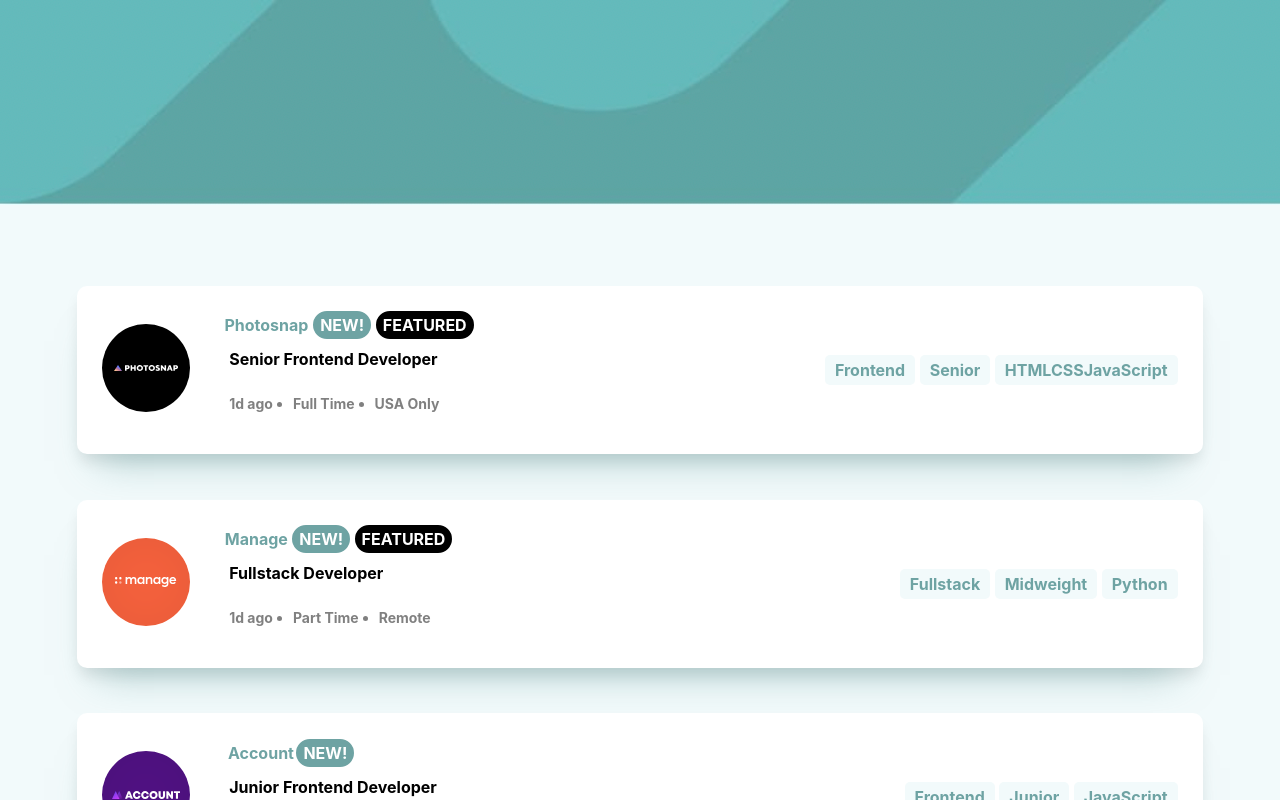
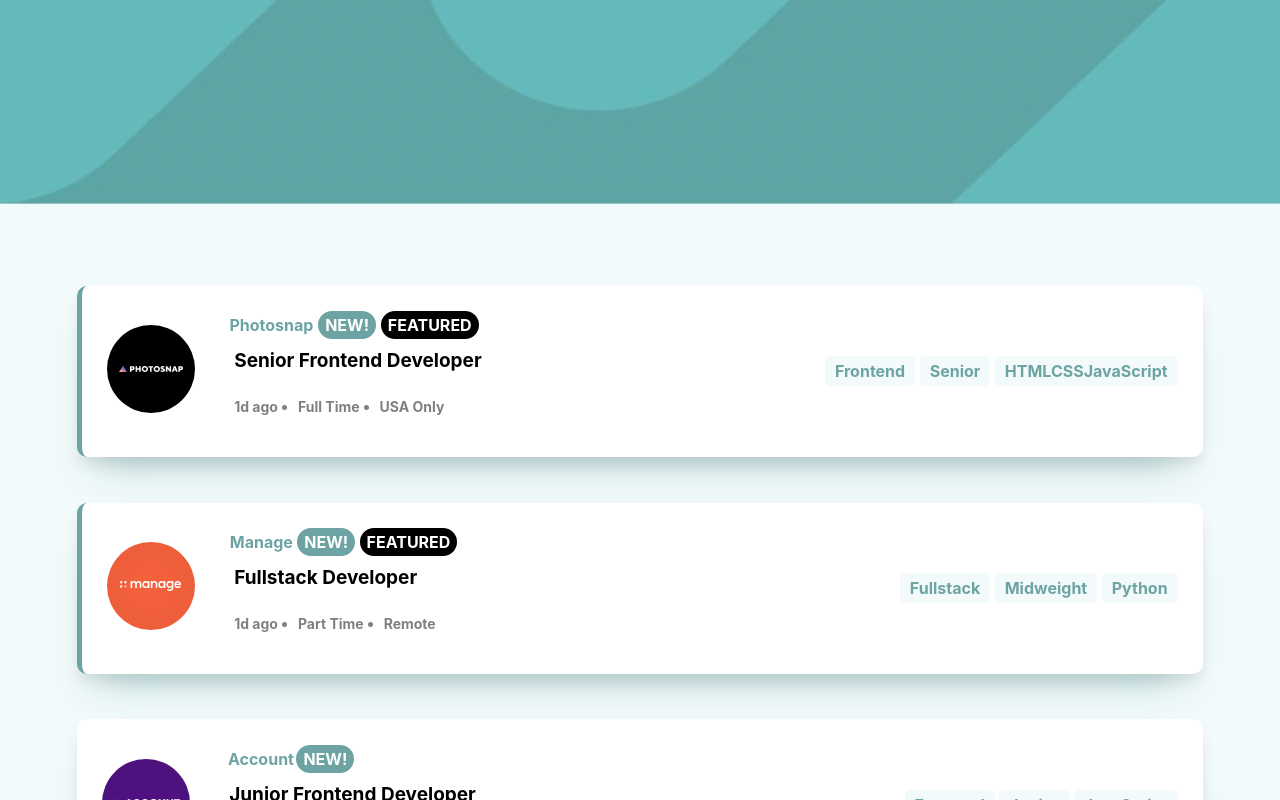
Before and after one commit to LorenaCapraru/job-listings-react, a React (Create React App) app in the folder job-listings-react/: page / in a window 1280 px wide. Shown: the top 800 px of the page. Built offline with nearby package versions, Linux system fonts and the light colour scheme.

Commit message:
css Leve 1 FINISHED

```diff
--- a/job-listings-react/src/App.css
+++ b/job-listings-react/src/App.css
@@ -49,6 +49,20 @@
   margin: 1% 6%;
   border-radius: 10px;
   background-color: white;
+}
+.cardActive {
+  box-shadow: -3px 31px 36px -24px rgba(110, 163, 163, 0.5),
+    0px 10px 15px -3px rgba(0, 0, 0, 0.1);
+  display: flex;
+  flex-direction: row;
+  justify-content: space-between;
+  align-items: center;
+  flex-wrap: wrap;
+  padding: 2%;
+  margin: 1% 6%;
+  border-radius: 10px;
+  background-color: white;
+  border-left: 5px solid rgb(110, 163, 163);
 }
 
 .logo {
@@ -107,6 +121,7 @@ body {
 .DetailsRow2 {
   color: black;
   font-weight: bolder;
+  font-size: 19px;
 }
 .details {
   display: flex;
--- a/job-listings-react/src/Cards.jsx
+++ b/job-listings-react/src/Cards.jsx
@@ -4,7 +4,7 @@ import React from "react";
 export default function Cards(props) {
   function createCard(card) {
     return (
-      <div className="card">
+      <div className={card.featured ? " cardActive" : "card"}>
         <div className="logo">
           <div className="image">
             <img src={card.logo} alt="company logo" />
```
